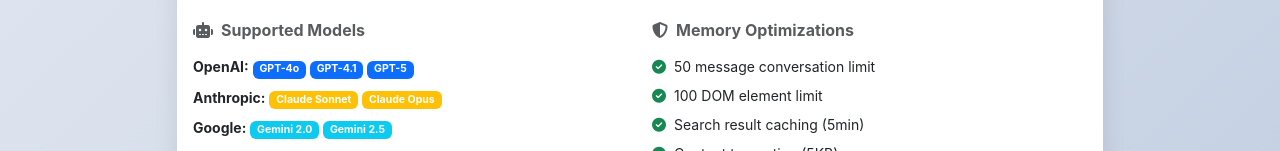
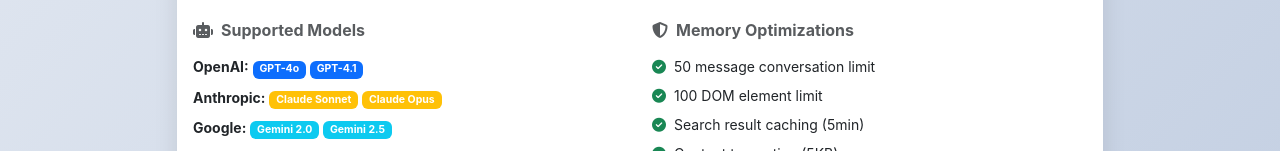
Before and after one commit to SiddhanthMuragundi/LLM-Agent-Proof-of-Concept-POC-Browser-Based-Multi-Tool-Reasoning, a website: page index.html in a window 1280 px wide. Shown: the part 1485-1636 px from the top of the page. Drawn offline with nearby package versions, Linux system fonts and the light colour scheme.

Commit message:
Remove GPT-5 from model options

```diff
--- a/index.html
+++ b/index.html
@@ -214,7 +214,7 @@
                                 <select class="form-select" id="model-name">
                                     <option value="gpt-4o">GPT-4o</option>
                                     <option value="gpt-4.1">GPT-4.1</option>
-                                    <option value="gpt-5">GPT-5</option>
+
                                 </select>
                             </div>
                         </div>
@@ -388,7 +388,7 @@
                                         <strong>OpenAI:</strong>
                                         <span class="badge bg-primary">GPT-4o</span>
                                         <span class="badge bg-primary">GPT-4.1</span>
-                                        <span class="badge bg-primary">GPT-5</span>
+
                                     </div>
                                     <div class="mb-2">
                                         <strong>Anthropic:</strong>
```
